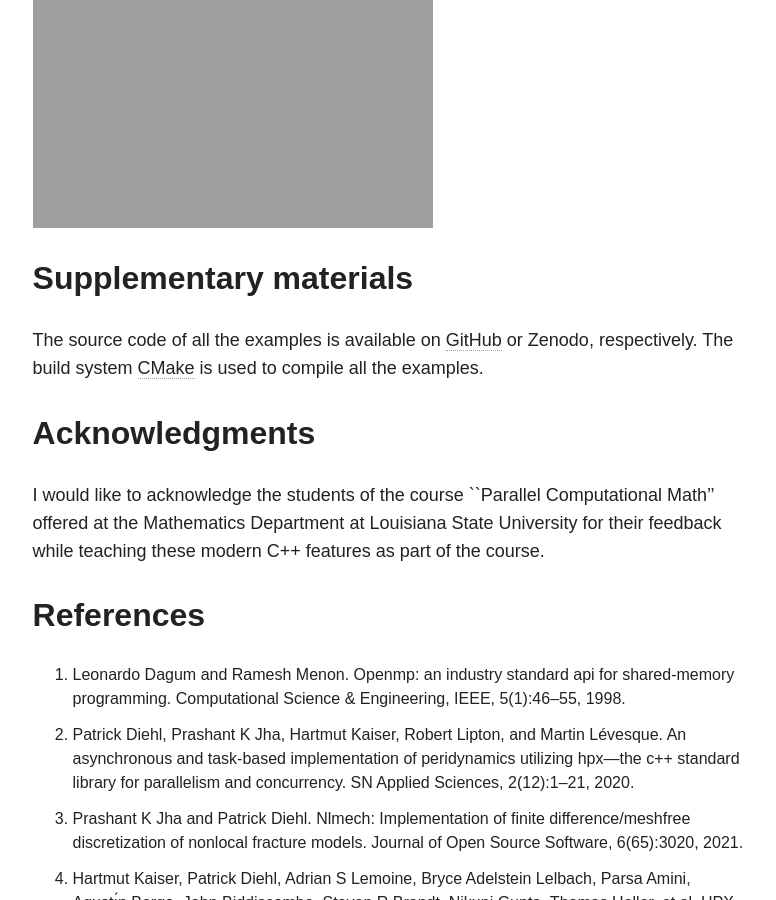
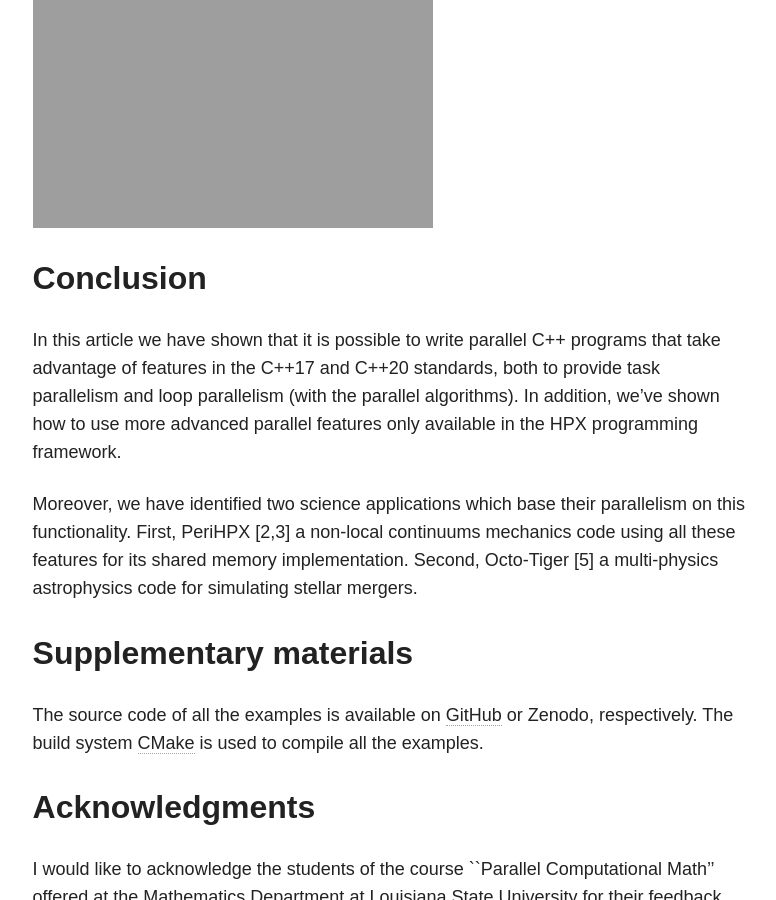
Before and after one commit to diehlpk/diehlpk.github.io, a Jekyll site: the page built from _posts/blog/2021-08-24-modern-cpp.md, in a window 1280 px wide and 900 px high, scrolled down 5974 px. Shown: the whole window, without its empty margins (347-1123 px from the left). Built offline with Jekyll 4.4.1, drawn with Linux system fonts in a browser that asks for light colours; nearby versions of some CDN libraries; some web fonts are replaced; formulas are drawn with MathJax 3.

Commit message:
Add conclusion

```diff
--- a/_posts/blog/2021-08-24-modern-cpp.md
+++ b/_posts/blog/2021-08-24-modern-cpp.md
@@ -71,6 +71,11 @@ These two small examples only showed few functions of the C++ 17 standard, which
 
 ![Listing7!]({{ site.url }}/assets/2021-10-28-listing7.svg "Example to compute the sum of all elements in the vector using the parallel algorithms provided by HPX.")
 
+## Conclusion
+
+In this article we have shown that it is possible to write parallel C++ programs that take advantage of features in the C++17 and C++20 standards, both to provide task parallelism and loop parallelism (with the parallel algorithms). In addition, we've shown how to use more advanced parallel features only available in the HPX programming framework.
+
+Moreover, we have identified two science applications which base their parallelism on this functionality. First, PeriHPX [2,3] a non-local continuums mechanics code using all these features for its shared memory implementation. Second, Octo-Tiger [5] a multi-physics astrophysics code for simulating stellar mergers.
 
 ## Supplementary materials
 
```
